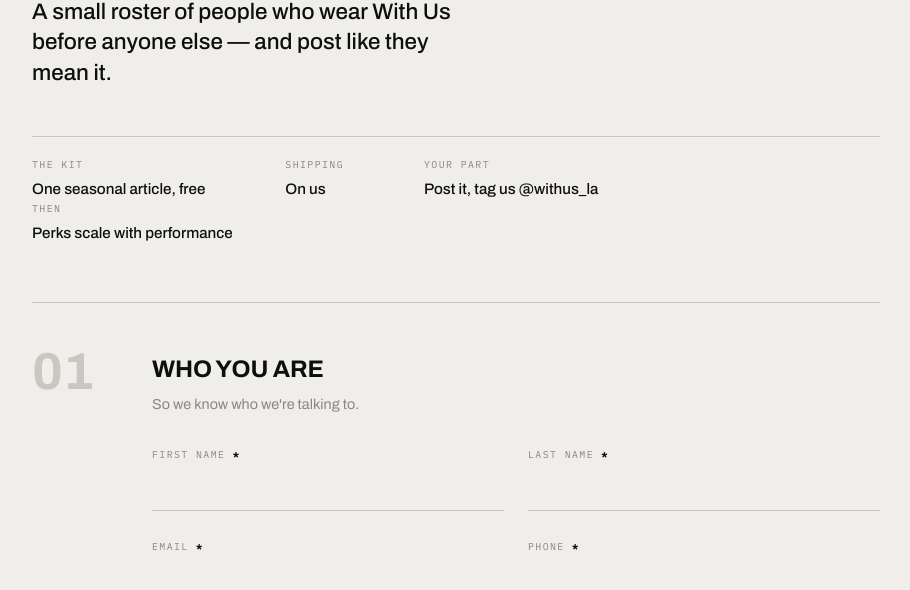
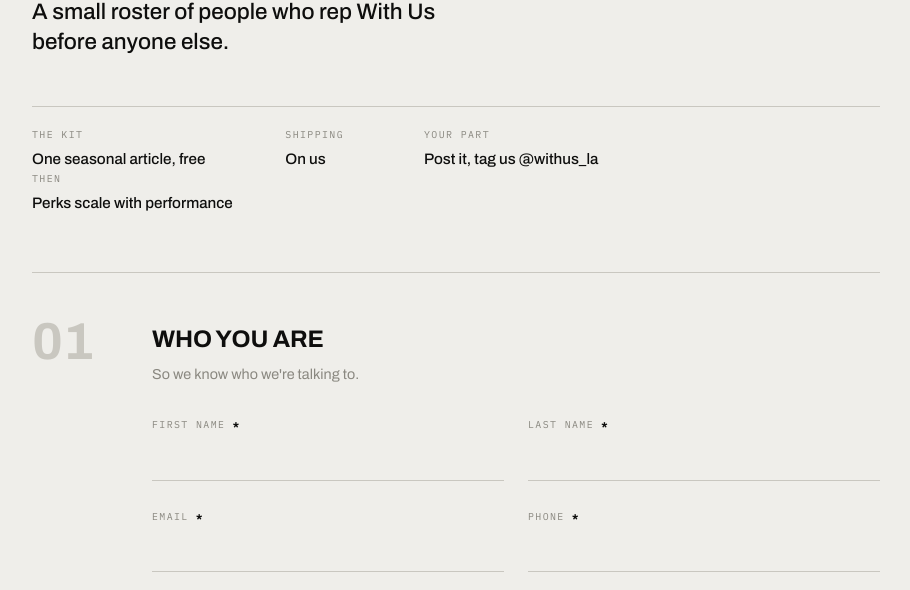
Before and after one commit to founding-kyra/with-us-mvp, a plain HTML site: page index.html in a window 1280 px wide. Shown: the part 510-1100 px from the top of the page, without its empty margins (184-1094 px from the left). Drawn offline with Linux system fonts and the light colour scheme.

Commit message:
Update index.html

```diff
--- a/index.html
+++ b/index.html
@@ -132,7 +132,7 @@ button:focus-visible{outline:2px solid var(--ink);outline-offset:3px}
 <header>
   <p class="eyebrow mono">With Us / Los Angeles / Affiliate Program</p>
   <h1 class="wide">WITH US MVPs</h1>
-  <p class="lede">A small roster of people who wear With Us before anyone else — and post like they mean it.</p>
+  <p class="lede">A small roster of people who rep With Us before anyone else.</p>
   <dl class="terms">
     <div><dt class="mono">The kit</dt><dd>One seasonal article, free</dd></div>
     <div><dt class="mono">Shipping</dt><dd>On us</dd></div>
```
